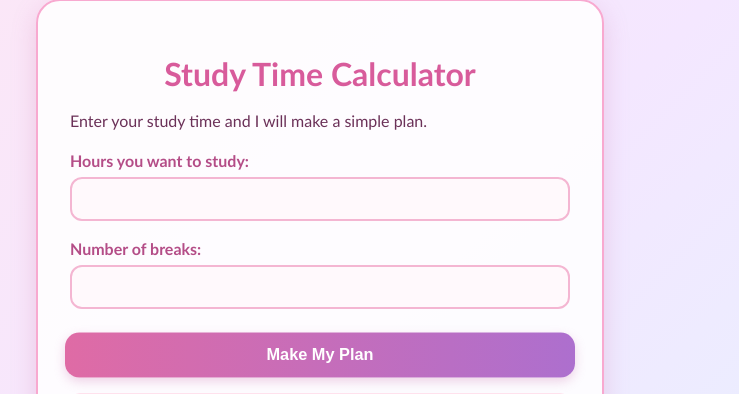
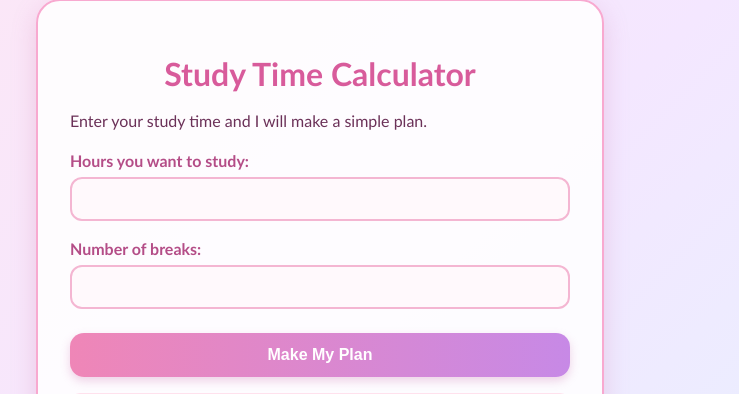
Before and after one commit to sHiNy2005-beep/Study-time-calculator, a Flask app: page / in a window 1280 px wide, with the pointer over the restyled element. Shown: the part 76-470 px from the top of the page, without its empty margins (320-1059 px from the left). Run offline with Flask 3, Linux system fonts and the light colour scheme.

```diff
--- a/static/style.css
+++ b/static/style.css
@@ -70,10 +70,7 @@ button {
   box-shadow: 0 4px 10px rgba(203, 112, 173, 0.3);
 }
 
-button:hover {
-  background: linear-gradient(90deg, #df6ba5, #ad6fce);
-  transform: scale(1.02);
-}
+
 
 section {
   margin-top: 26px;
```
